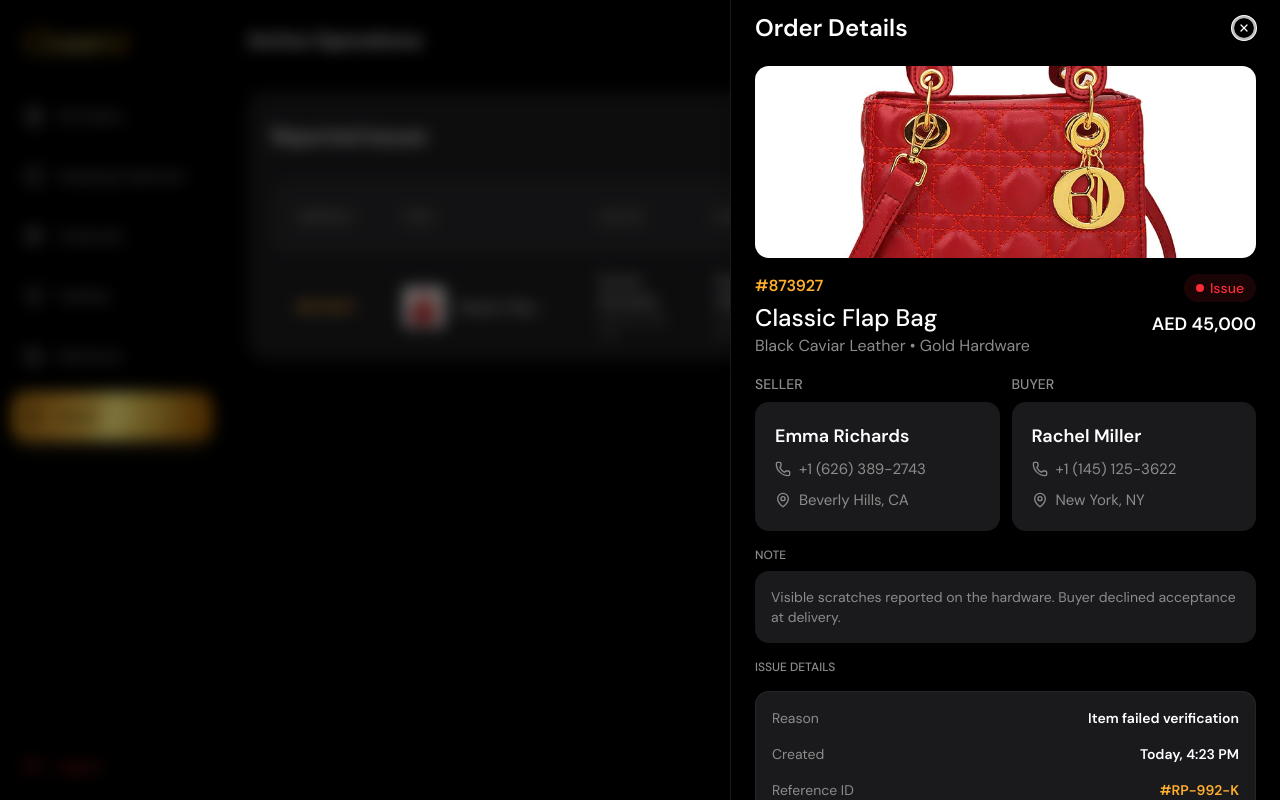
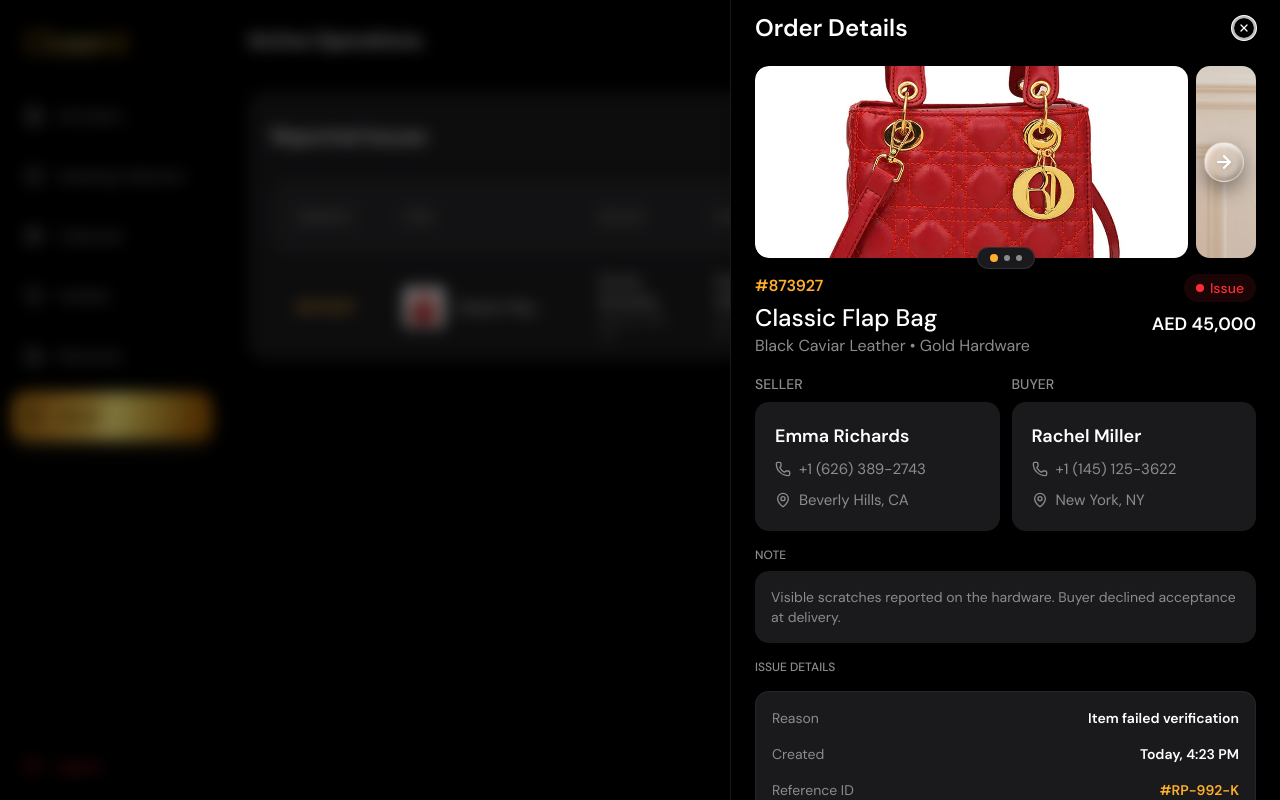
Before and after one commit to pronoy656/closete-admin-dashboard, a Next.js app: page /issues in a window 1280 px wide. Both pictures are taken after a click on the element 752 px from the left and 307 px from the top of the page. Built offline with nearby package versions, Linux system fonts and the light colour scheme; grey boxes are pictures that could not be loaded.

Commit message:
feat: implement OrdersContext and OrderTable component for order management and tracking

```diff
--- a/src/components/dashboard/OrderTable.tsx
+++ b/src/components/dashboard/OrderTable.tsx
@@ -1,5 +1,5 @@
 "use client";
-import React, { useState } from "react";
+import React, { useState, useEffect } from "react";
 import { useRouter } from "next/navigation";
 import { Search, Calendar, ChevronDown, Phone, MapPin, Check, ArrowRight, Info, ShoppingBag, ChevronLeft, ShieldCheck, AlertTriangle, AlertCircle, Loader2, X } from "lucide-react";
 import { Input } from "@/components/ui/input";
@@ -64,6 +64,14 @@
   const [buyerRejectReason, setBuyerRejectReason] = useState("Changed mind");
   const [issueDetails, setIssueDetails] = useState("");
   const [successUpdateOrderId, setSuccessUpdateOrderId] = useState<string | null>(null);
+
+  const [currentImageIndex, setCurrentImageIndex] = useState(0);
+
+  useEffect(() => {
+    if (selectedOrderId) {
+      setCurrentImageIndex(0);
+    }
+  }, [selectedOrderId]);
 
   // Filter orders based on status
   const filteredOrders = showAllStatuses
@@ -455,8 +463,53 @@
               <div className="flex-1 overflow-y-auto px-4 sm:px-6 py-4 pb-6 no-scrollbar space-y-4">
 
                 {/* Image */}
-                <div className="w-full h-40 sm:h-48 rounded-xl overflow-hidden">
-                  <img src={selectedOrder?.item.image} alt={selectedOrder?.item.name} className="w-full h-full object-cover" />
+                <div className="relative w-full h-40 sm:h-48 mb-4">
+                  <div className="w-full h-full rounded-xl overflow-hidden relative">
+                    {selectedOrder?.item.images && selectedOrder.item.images.length > 1 ? (
+                      <>
+                        <div className="w-[88%] h-full">
+                          <div className="flex h-full w-full">
+                            {selectedOrder.item.images.map((img, idx) => (
+                              <div
+                                key={idx}
+                                className="w-full h-full flex-shrink-0 pr-2 transition-all duration-500 ease-[cubic-bezier(0.25,1,0.5,1)]"
+                                style={idx === 0 ? { marginLeft: `-${currentImageIndex * 100}%` } : {}}
+                              >
+                                <img
+                                  src={img}
+                                  alt={`${selectedOrder.item.name} - ${idx + 1}`}
+                                  className="w-full h-full object-cover rounded-xl"
+                                />
+                              </div>
+                            ))}
+                          </div>
+                        </div>
+                        <button
+                          onClick={(e) => {
+                            e.stopPropagation();
+                            setCurrentImageIndex((prev) => (prev + 1) % selectedOrder.item.images!.length);
+                          }}
+                          className="absolute right-3 top-1/2 -translate-y-1/2 w-10 h-10 flex items-center justify-center rounded-full text-white bg-gradient-to-br from-white/20 to-black/10 backdrop-blur-md border border-white/20 shadow-[inset_1px_2px_5px_rgba(255,255,255,0.8),inset_-1px_-2px_5px_rgba(0,0,0,0.3),0_8px_20px_rgba(0,0,0,0.4)] transition-all z-10 group brightness-110 hover:brightness-125"
+                        >
+                          <ArrowRight className="w-5 h-5 drop-shadow-sm group-hover:scale-110 transition-transform" strokeWidth={2.5} />
+                        </button>
+                      </>
+                    ) : (
+                      <img src={selectedOrder?.item.image} alt={selectedOrder?.item.name} className="w-full h-full object-cover rounded-xl" />
+                    )}
+                  </div>
+
+                  {/* Dots exactly on the middle of the bottom border */}
+                  {selectedOrder?.item.images && selectedOrder.item.images.length > 1 && (
+                    <div className="absolute left-1/2 -translate-x-1/2 bottom-0 translate-y-1/2 flex items-center gap-1.5 px-3 py-1.5 bg-[#1A1A1D] rounded-full border border-white/10 z-20 shadow-lg">
+                      {selectedOrder.item.images.map((_, idx) => (
+                        <div
+                          key={idx}
+                          className={`rounded-full transition-all duration-300 ${idx === currentImageIndex ? "w-2 h-2 bg-[#FFAF2C]" : "w-1.5 h-1.5 bg-[#8C8C8C]"}`}
+                        />
+                      ))}
+                    </div>
+                  )}
                 </div>
 
                 {/* Header Info */}
--- a/src/context/OrdersContext.tsx
+++ b/src/context/OrdersContext.tsx
@@ -3,7 +3,7 @@
 
 export type Order = {
   id: string;
-  item: { name: string; desc: string; image: string; price: string };
+  item: { name: string; desc: string; image: string; images?: string[]; price: string };
   seller: { name: string; phone: string; location: string };
   buyer: { name: string; phone: string; location: string };
   pickup: string;
@@ -31,7 +31,7 @@
 const initialOrders: Order[] = [
   {
     id: "#347892",
-    item: { name: "Gucci Diana Tote", desc: "Black Leather • Bamboo Handle", image: "/gucchi-bag.webp", price: "AED 3,200" },
+    item: { name: "Gucci Diana Tote", desc: "Black Leather • Bamboo Handle", image: "/gucchi-bag.webp", images: ["/gucchi-bag.webp", "/dior-bag.webp", "/gucchi-bag.webp"], price: "AED 3,200" },
     seller: { name: "Kim Kardashian", phone: "+1 (626) 389-2743", location: "Calabasas, CA" },
     buyer: { name: "Gigi Hadid", phone: "+1 (145) 125-3622", location: "New York, NY" },
     pickup: "Today • 11 AM-2 PM",
@@ -46,7 +46,7 @@
   },
   {
     id: "#234892",
-    item: { name: "Louis Vuitton Neverfull", desc: "Monogram Canvas", image: "/dior-bag.webp", price: "AED 4,500" },
+    item: { name: "Louis Vuitton Neverfull", desc: "Monogram Canvas", image: "/dior-bag.webp", images: ["/dior-bag.webp", "/gucchi-bag.webp", "/dior-bag.webp", "/gucchi-bag.webp"], price: "AED 4,500" },
     seller: { name: "Hailey Bieber", phone: "+1 (626) 389-2743", location: "Calabasas, CA" },
     buyer: { name: "Kendall Jenner", phone: "+1 (145) 125-3622", location: "New York, NY" },
     pickup: "Today • 3-6 PM",
@@ -61,7 +61,7 @@
   },
   {
     id: "#958743",
-    item: { name: "Dior Book Tote", desc: "Oblique Embroidery", image: "/dior-bag.webp", price: "AED 5,200" },
+    item: { name: "Dior Book Tote", desc: "Oblique Embroidery", image: "/dior-bag.webp", images: ["/dior-bag.webp", "/gucchi-bag.webp"], price: "AED 5,200" },
     seller: { name: "Kylie Jenner", phone: "+1 (626) 389-2743", location: "Hidden Hills, CA" },
     buyer: { name: "Bella Hadid", phone: "+1 (145) 125-3622", location: "New York, NY" },
     pickup: "Today • 10 AM-1 PM",
@@ -76,7 +76,7 @@
   },
   {
     id: "#495873",
-    item: { name: "Prada Re-Edition 2005", desc: "Nylon • Silver Hardware", image: "/gucchi-bag.webp", price: "AED 2,800" },
+    item: { name: "Prada Re-Edition 2005", desc: "Nylon • Silver Hardware", image: "/gucchi-bag.webp", images: ["/gucchi-bag.webp", "/dior-bag.webp", "/gucchi-bag.webp"], price: "AED 2,800" },
     seller: { name: "Olivia Rodrigo", phone: "+1 (626) 389-2743", location: "Beverly Hills, CA" },
     buyer: { name: "Selena Gomez", phone: "+1 (145) 125-3622", location: "New York, NY" },
     pickup: "Today • 1-4 PM",
@@ -91,7 +91,7 @@
   },
   {
     id: "#873927",
-    item: { name: "Classic Flap Bag", desc: "Black Caviar Leather • Gold Hardware", image: "/dior-bag.webp", price: "AED 45,000" },
+    item: { name: "Classic Flap Bag", desc: "Black Caviar Leather • Gold Hardware", image: "/dior-bag.webp", images: ["/dior-bag.webp", "/gucchi-bag.webp", "/dior-bag.webp"], price: "AED 45,000" },
     seller: { name: "Emma Richards", phone: "+1 (626) 389-2743", location: "Beverly Hills, CA" },
     buyer: { name: "Rachel Miller", phone: "+1 (145) 125-3622", location: "New York, NY" },
     pickup: "Today • 4-7 PM",
@@ -116,7 +116,7 @@
   },
   {
     id: "#235689",
-    item: { name: "Celine Boston Bag", desc: "Macadam Canvas", image: "/gucchi-bag.webp", price: "AED 1,500" },
+    item: { name: "Celine Boston Bag", desc: "Macadam Canvas", image: "/gucchi-bag.webp", images: ["/gucchi-bag.webp", "/dior-bag.webp"], price: "AED 1,500" },
     seller: { name: "Blake Lively", phone: "+1 (626) 389-2743", location: "New York, NY" },
     buyer: { name: "Ryan Reynolds", phone: "+1 (145) 125-3622", location: "New York, NY" },
     pickup: "Today • 9 AM-12 PM",
@@ -131,7 +131,7 @@
   },
   {
     id: "#578932",
-    item: { name: "Fendi Baguette", desc: "Zucca Canvas", image: "/dior-bag.webp", price: "AED 2,100" },
+    item: { name: "Fendi Baguette", desc: "Zucca Canvas", image: "/dior-bag.webp", images: ["/dior-bag.webp", "/gucchi-bag.webp", "/dior-bag.webp", "/gucchi-bag.webp"], price: "AED 2,100" },
     seller: { name: "Sarah Jessica Parker", phone: "+1 (626) 389-2743", location: "New York, NY" },
     buyer: { name: "Carrie Bradshaw", phone: "+1 (145) 125-3622", location: "New York, NY" },
     pickup: "Today • 6-9 PM",
```
